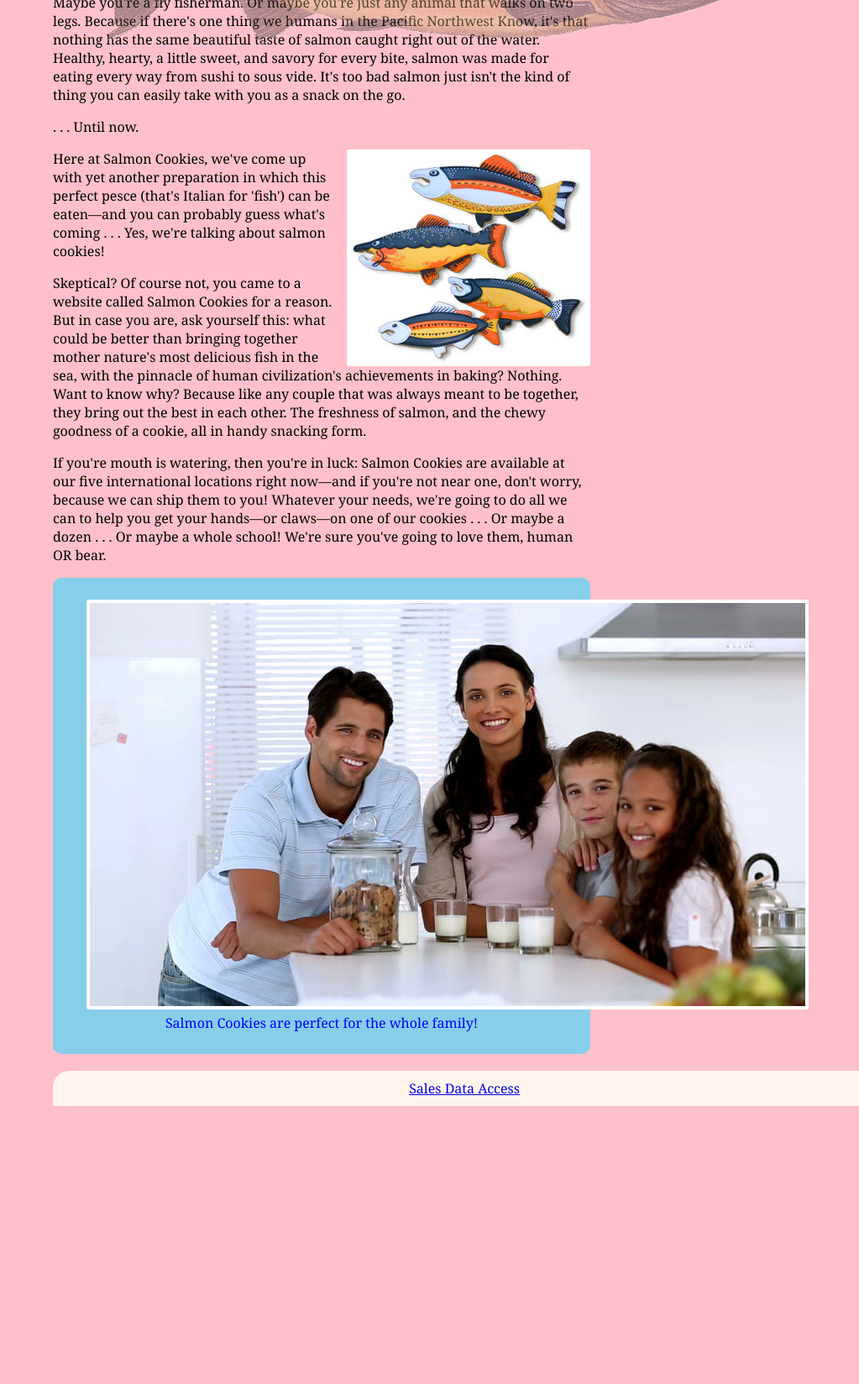
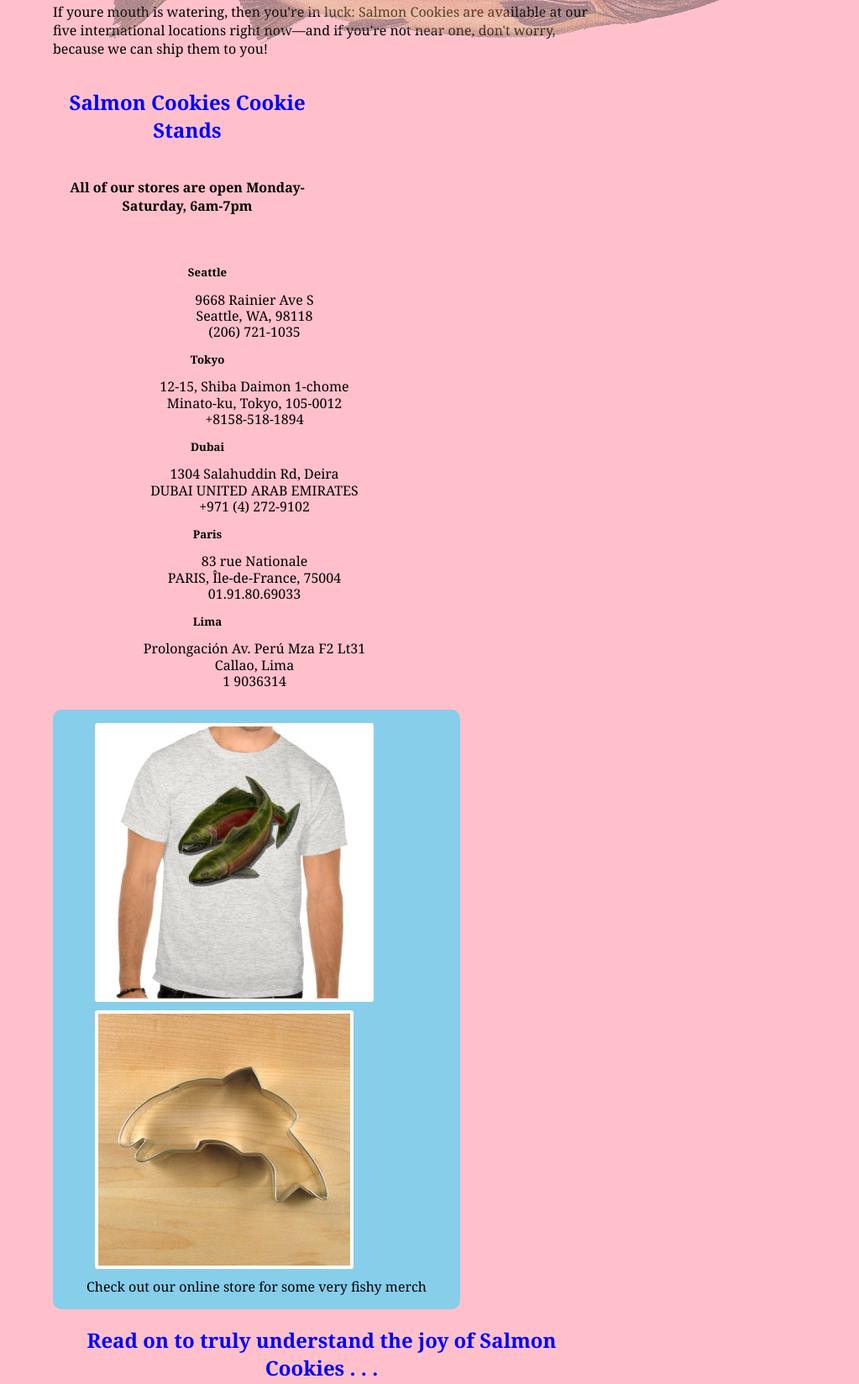
Before and after one commit to Alex-Angelico/cookie-stand, a plain HTML site: page index.html in a window 1280 px wide. Shown: the part 473-2121 px from the top of the page at 84% size, without its empty margins (257-1280 px from the left). Before the commit the page ends 1790 px from the top, so only its background shows below. Drawn offline with Linux system fonts and the light colour scheme; a web font is replaced by a local one.

Commit message:
update to index structure and CSS styling

```diff
--- a/css/style.css
+++ b/css/style.css
@@ -16,7 +16,7 @@ header {
   left: 25%;
 }
 
-#highlight {
+.highlight {
   color: blue;
 }
 
@@ -33,9 +33,7 @@ nav ul{
 }
 
 nav li {
-  /* margin-top: 25px; */
   width: 150px;
-  /* height: 70px; */
   display:
     inline-block;
     margin-left: 100px;
@@ -44,6 +42,10 @@ nav li {
 
 main {
   padding-top: 140px;
+}
+
+main>h2 {
+  text-align: center;
 }
 
 #logo {
@@ -67,26 +69,92 @@ article {
   max-width: 100%;
 }
 
+#locations {
+  margin-bottom: 20px;
+}
+
+#locations>article {
+  max-width: 50%;
+  display: inline-block;
+  text-align: center;
+}
+
+#break1 {
+  display: inline-block;
+  text-align: center;
+  object-position: center;
+  background-color: skyblue;
+  border-radius: 10px;
+}
+
+#break1 img {
+  margin: 10px;
+}
+
+#tshirt {
+  z-index: 10;
+  display: block;
+  margin: 0px 15px 5px 0px;
+  border: 4px solid white;
+  border-radius: 3px;
+}
+
+#cutter {
+  z-index: 10;
+  display: block;
+  margin: 5px 15px 0px 0px;
+  margin-right: 15px;
+  border: 4px solid white;
+  border-radius: 3px;
+}
+
+#locations h2, h4 {
+  display: inline-block;
+  text-align: center;
+}
+
+#locations_list {
+  list-style-type: none;
+  max-width: 90%;
+  display:
+    inline-block;
+    margin-left: auto;
+    margin-right: auto;
+}
+
+.location_box p {
+  width: 400px;
+  line-height: 20%;
+}
+
+#break2 {
+  text-align: center;
+  background-color: skyblue;
+  padding: 10px 0px 10px 0px;
+  border-radius: 10px;
+  margin-top: 20px;
+  margin-bottom: 20px;
+}
+
+#family {
+  border: 4px solid white;
+  border-radius: 3px;
+  object-position: center;
+}
+
+#chinook {
+  z-index: 10;
+  float: left;
+  margin-right: 15px;
+  border: 4px solid white;
+  border-radius: 3px;
+}
+
 #fish {
   float: right;
   margin-left: 15px;
   border: 4px solid white;
   border-radius: 3px;
-}
-
-#break {
-  text-align: center;
-  background-color: skyblue;
-  padding: 10px 0px 10px 0px;
-  border-radius: 10px;
-}
-
-#family {
-  border: 4px solid white;
-  border-radius: 3px;
-  /* margin-left: auto;
-  margin-right: auto; */
-  object-position: center;
 }
 
 table {
--- a/index.html
+++ b/index.html
@@ -12,7 +12,7 @@
 
 <body>
   <header>
-    <h1><span id="highlight">Salmon Cookies</span></h1>
+    <h1><span class="highlight">Salmon Cookies</span></h1>
   </header>
   <nav>
     <ul>
@@ -23,15 +23,97 @@
   <main>
     <img id="logo" src="images/salmon.png">
     <section>
-
-    </section>
-    <section>
       <img id="cookie" src="images/frosted-cookie.jpg">
       <article>
-        <h2>Salmon Cookies - The Treat So Sweet, You'll Swim Upstream for Them!</h2>
+        <h2><span class="highlight">Welcome to Salmon Cookies!</span></h2>
+        <p>Salmon Cookies is the hottest new treat with a story as cool as the deep blue sea. From the city known around
+          the world for coffee and beer, we're a 100% made-in-Seattle business that is migrating across the oceans and
+          going global. But just like our source of aquatic inspiration, we never forget where we came from.</p>
+
+        <p>Our cookies are chock full of hometown innovation and just the right amount of chopped fish. And that makes
+          them taste great for any occasion.</p>
+
+        <p>If youre mouth is watering, then you're in luck: Salmon Cookies are available at our five international
+          locations right now—and if you're not near one, don't worry, because we can ship them to you!</p>
+      </article>
+    </section>
+    <section id="locations">
+      <article>
+        <h2 id="locations_title"><span class="highlight">Salmon Cookies Cookie Stands</span></h2>
+        <h4>All of our stores are open Monday-Saturday, 6am-7pm</h4>
+        <ul id="locations_list">
+          <li>
+            <div class="location_box">
+              <h5>Seattle</h5>
+              <p>9668 Rainier Ave S</p>
+              <p>Seattle, WA, 98118</p>
+              <p>(206) 721-1035</p>
+            </div>
+          </li>
+          <li>
+            <div class="location_box">
+              <h5>Tokyo</h5>
+              <p>12-15, Shiba Daimon 1-chome</p>
+              <p>Minato-ku, Tokyo, 105-0012</p>
+              <p>+8158-518-1894</p>
+            </div>
+          </li>
+          <li>
+            <div class="location_box">
+              <h5>Dubai</h5>
+              <p>1304 Salahuddin Rd, Deira</p>
+              <p>DUBAI UNITED ARAB EMIRATES</p>
+              <p>+971 (4) 272-9102</p>
+            </div>
+          </li>
+          <li>
+            <div class="location_box">
+              <h5>Paris</h5>
+              <p>83 rue Nationale</p>
+              <p>PARIS, Île-de-France, 75004</p>
+              <p>01.91.80.69033</p>
+            </div>
+          </li>
+          <li>
+            <div class="location_box">
+              <h5>Lima</h5>
+              <p>Prolongación Av. Perú Mza F2 Lt31</p>
+              <p>Callao, Lima</p>
+              <p>1 9036314</p>
+            </div>
+          </li>
+        </ul>
+        <!-- <div id="break1">
+          <figure>
+            <img id="tshirt" src="images/shirt.jpg">
+            <img id="cutter" src="images/cutter.jpeg">
+            <figcaption><span id="highlight">Check out our online store for some very fishy merch</span></figcaption>
+          </figure>
+        </div> -->
+      </article>
+      <div id="break1">
+        <figure>
+          <img id="tshirt" src="images/shirt.jpg">
+          <img id="cutter" src="images/cutter.jpeg">
+          <figcaption><span id="highlight">Check out our online store for some very fishy merch</span></figcaption>
+        </figure>
+      </div>
+    </section>
+    <h2><span class="highlight">Read on to truly understand the joy of Salmon Cookies . . .</span></h2>
+    <div id="break2">
+      <figure>
+        <img id="family" src="images/family.jpg">
+        <figcaption><span id="highlight">Salmon Cookies are perfect for the whole family!</span></figcaption>
+      </figure>
+    </div>
+    <section>
+      <img id="chinook" src="images/chinook.jpg">
+      <!-- <img id="cookie" src="images/frosted-cookie.jpg"> -->
+      <article>
+        <h2><span class="highlight">Salmon Cookies Are The Treat So Sweet, You'll Swim Upstream!</span></h2>
         <p>It's a beautiful, sunny morning in high summer in the North Cascades. You're making your way down to the
           stony bank of a clear, cool river, and you see a beautiful sight: slick, shining salmon leaping out of the
-          rapids as they make their way up the river! Suddenly, you're hungry . . . BECAUSE YOU'RE A BEAR!</p>
+          rapids as they make their way up. Suddenly, you're hungry . . . BECAUSE YOU'RE A BEAR!</p>
 
         <p>. . . Or are you?</p>
 
@@ -55,22 +137,16 @@
           couple that was always meant to be together, they bring out the best in each other. The freshness of salmon,
           and the chewy goodness of a cookie, all in handy snacking form.</p>
 
-        <p>If you're mouth is watering, then you're in luck: Salmon Cookies are available at our five international
+        <p>If youre mouth is watering, then you're in luck: Salmon Cookies are available at our five international
           locations right now—and if you're not near one, don't worry, because we can ship them to you! Whatever your
           needs, we're going to do all we can to help you get your hands—or claws—on one of our cookies . . . Or maybe a
           dozen .
           . . Or maybe a whole school! We're sure you've going to love them, human OR bear.</p>
       </article>
     </section>
-    <div id="break">
-      <figure>
-        <img id="family" src="images/family.jpg">
-        <figcaption><span id="highlight">Salmon Cookies are perfect for the whole family!</span></figcaption>
-      </figure>
-    </div>
   </main>
   <footer>
-    <a href="index.html">Sales Data Access</a>
+    <a href="sales.html">Sales Data Access</a>
   </footer>
 </body>
 
```
Also changed, not shown: js/app.js (+30 -31 lines).
